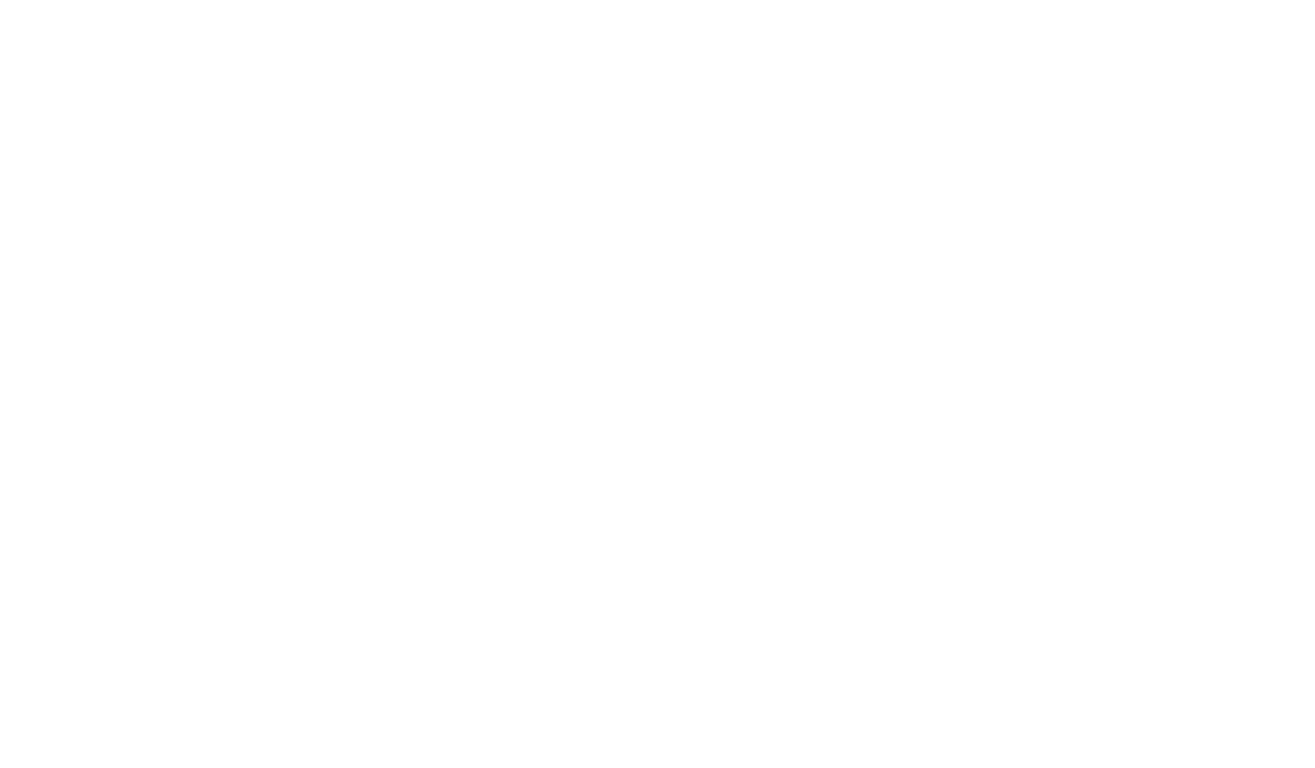
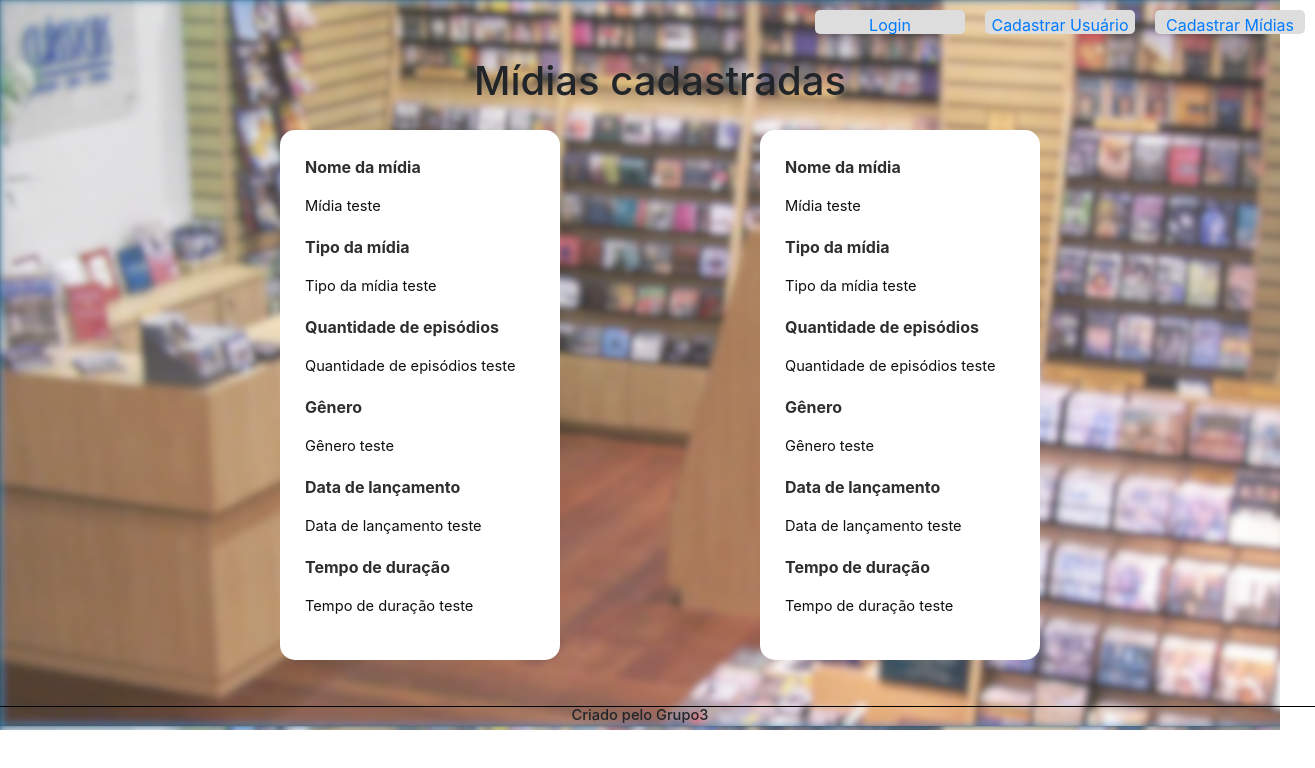
Before and after one commit to vitorHoller/projeto-trainee3, a React (Create React App) app in the folder Projeto/grupo3/: page /midias in a window 1280 px wide. Shown: the top 768 px of the page, 1315 px wide, since content can reach past the window. Built offline with nearby package versions, Linux system fonts and the light colour scheme.

Commit message:
layout da página de listar midias

```diff
--- a/Projeto/grupo3/src/Pages/ListarMidias/listarMidias.css
+++ b/Projeto/grupo3/src/Pages/ListarMidias/listarMidias.css
@@ -1,3 +1,88 @@
 .back {
+    display: flex;
+    flex-direction: column;
+    align-items: center;
     background-image: url(./fundo_borrado.png);
+    height: 730px;
 }
+.header {
+    display: flex;
+    flex-direction: center;
+    text-align: center;
+}
+.back h1 {
+    margin-bottom: 25px;
+    margin-top: 13px;
+    margin-left: 40px;
+}
+.back ul {
+    display: grid;
+    grid-template-columns: 1fr 1fr;
+    grid-gap: 200px;
+    list-style: none;
+}
+.back ul li {
+    background-color: white;
+    width: 280px;
+    padding: 25px;
+    border-radius: 15px;
+    position: relative;
+    overflow: hidden;
+}
+.back ul li strong {
+    display: block;
+    margin-bottom: 15px;
+    color: rgb(49, 46, 46);
+}
+.back ul li p {
+    color: rgb(15, 15, 15);
+    display: block;
+    line-height: 25px;
+    font-size: 11pt;
+}
+.cadm{
+    margin: 10px;
+    width: 150px;
+    height: 24px;
+    background-color: #ddd;
+    border-radius: 5px;
+    padding-top: 3px;
+    transition: background-color 1s;
+    cursor: pointer;
+}
+.cadu{
+    margin: 10px;
+    width: 150px;
+    height: 24px;
+    background-color: #ddd;
+    border-radius: 5px;
+    padding-top: 3px;
+    transition: background-color 1s;
+    cursor: pointer;
+}
+.ln{
+    margin: 10px;
+    width: 150px;
+    height: 24px;
+    background-color: #ddd;
+    border-radius: 5px;
+    padding-top: 3px;
+    transition: background-color 1s;
+    cursor: pointer;
+}
+.ln:hover{
+    background-color:  rgb(151, 151, 151);
+}
+.cadu:hover{
+    background-color:  rgb(151, 151, 151);
+}
+.cadm:hover{
+    background-color:  rgb(151, 151, 151);
+}
+footer h3 {
+    margin-top: 30px;
+    text-align: center;
+    font-size: 11pt;
+    border-top: 1px solid black;
+    width: 1350px;
+}
--- a/Projeto/grupo3/src/Pages/ListarMidias/listarMidias.js
+++ b/Projeto/grupo3/src/Pages/ListarMidias/listarMidias.js
@@ -6,6 +6,57 @@
 export default function ListarMidias() {
     return (
         <div className='back'>
-        </div>
+            <div className='header'>
+                <a className='ln'>Login</a>
+                <a className='cadu'>Cadastrar Usuário</a>
+                <a className='cadm'>Cadastrar Mídias</a>
+            </div>
+            <div className='body'>
+                <h1>Mídias cadastradas</h1>
+                <ul>
+                    <li>
+                        <strong>Nome da mídia</strong>
+                        <p>Mídia teste</p>
+
+                        <strong>Tipo da mídia</strong>
+                        <p>Tipo da mídia teste</p>
+
+                        <strong>Quantidade de episódios</strong>
+                        <p>Quantidade de episódios teste</p>
+
+                        <strong>Gênero</strong>
+                        <p>Gênero teste</p>
+
+                        <strong>Data de lançamento</strong>
+                        <p>Data de lançamento teste</p>
+
+                        <strong>Tempo de duração</strong>
+                        <p>Tempo de duração teste</p>
+                    </li>
+                    <li>
+                        <strong>Nome da mídia</strong>
+                        <p>Mídia teste</p>
+
+                        <strong>Tipo da mídia</strong>
+                        <p>Tipo da mídia teste</p>
+
+                        <strong>Quantidade de episódios</strong>
+                        <p>Quantidade de episódios teste</p>
+
+                        <strong>Gênero</strong>
+                        <p>Gênero teste</p>
+
+                        <strong>Data de lançamento</strong>
+                        <p>Data de lançamento teste</p>
+
+                        <strong>Tempo de duração</strong>
+                        <p>Tempo de duração teste</p>
+                    </li>
+                </ul>
+            </div>
+            <footer>
+                <h3>Criado pelo Grupo3</h3>
+            </footer>
+        </div >
     )
 }
--- a/Projeto/grupo3/src/routes.js
+++ b/Projeto/grupo3/src/routes.js
@@ -23,7 +23,7 @@
                 <Route path="/listarmidiasusuario" exact component={ListarMidiasAddPeloUsuario} /> */}
                 <Route path="/login" exact component={Login} />
                 <Route path = '/cadastromidia' exact component = {CadastroMidias}/>
-                <Route path = '/midiaslistadas' exact component = {ListarMidias} />
+                <Route path = '/midias' exact component = {ListarMidias} />
             </Switch>
         </BrowserRouter>
     );
```
